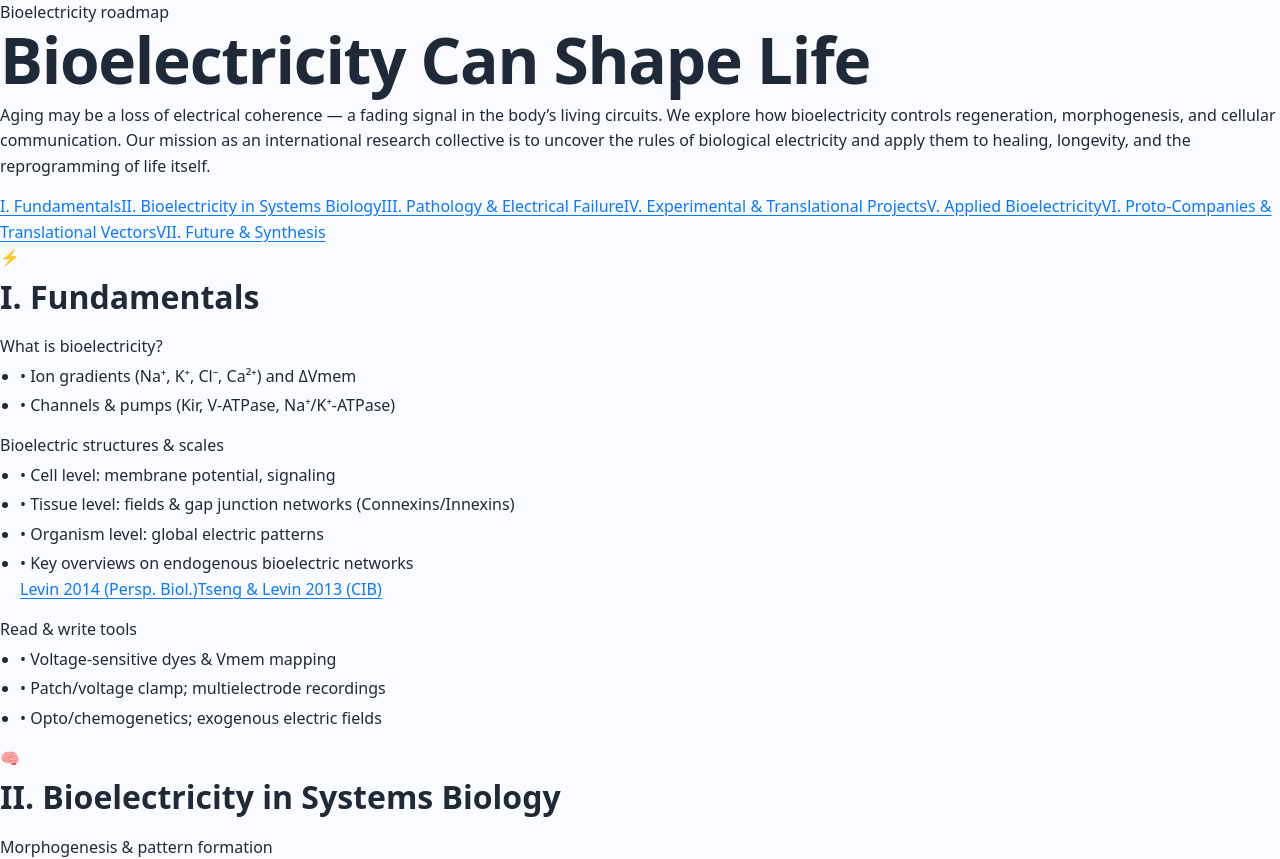
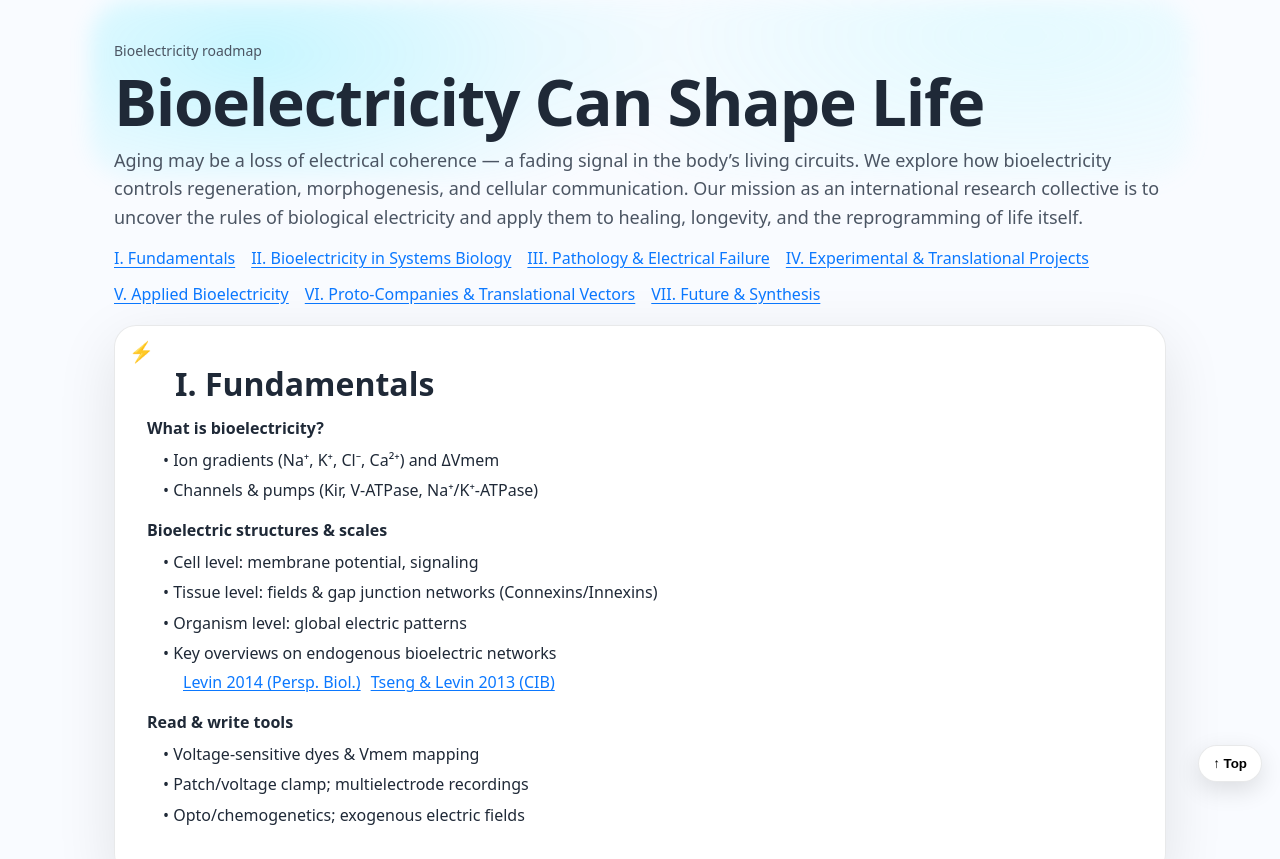
Before and after one commit to kritskayak96-ui/bioelectricity-roadmap, a React (Create React App) app: page / in a window 1280 px wide. Shown: the top 859 px of the page. Built offline with nearby package versions, Linux system fonts and the light colour scheme.

Commit message:
Update styles.css

```diff
--- a/src/styles.css
+++ b/src/styles.css
@@ -1,9 +1,9 @@
 /* =========================================================
-   ELECTROBIOPUNK — LIGHT NEON GLOW (React, контейнер .ebp)
+   ELECTROBIOPUNK — LIGHT NEON GLOW (под твой App.js)
    Файл: src/styles.css
    ========================================================= */
 
-/* Палитра */
+/* ---------- Палитра ---------- */
 :root{
   --base-0:#f9fbff;
   --base-1:#eef6ff;
@@ -14,21 +14,23 @@
   --turq:#7df9ff;
   --violet:#c084fc;
 
-  /* усилим видимость бликов */
+  /* делаем блики выразительнее */
   --glow-opacity-1:.50;
   --glow-opacity-2:.36;
   --glow-opacity-3:.20;
   --grain-opacity:.06;
 
-  --maxw:1000px;
+  --maxw:1100px;
   --radius:22px;
   --shadow:0 18px 60px rgba(0,0,0,.10);
   --border:1px solid rgba(31,41,55,.10);
+
+  --card-bg:#ffffffee;
+  --link:#0b78ff;
 }
 
+*{box-sizing:border-box}
 html,body{height:100%}
-*{box-sizing:border-box}
-
 body{
   margin:0;
   color:var(--ink);
@@ -37,14 +39,14 @@ body{
   position:relative;
 }
 
-/* Яркий фон через body::before, чтобы его не перебивали */
+/* Фон со светлыми неон/бирюза бликами */
 body::before{
   content:"";
   position:fixed; inset:0; z-index:-1; pointer-events:none;
   background:
     radial-gradient(circle at 50% 50%, rgba(0,0,0,var(--grain-opacity)) 0, rgba(0,0,0,0) 60%) repeat,
-    radial-gradient(700px 560px at 10% 6%,  rgba(0,229,255,var(--glow-opacity-1)) 0%, rgba(255,255,255,0) 68%),
-    radial-gradient(820px 620px at 90% 18%, rgba(125,249,255,var(--glow-opacity-2)) 0%, rgba(255,255,255,0) 70%),
+    radial-gradient(720px 560px at 10% 6%,  rgba(0,229,255,var(--glow-opacity-1)) 0%, rgba(255,255,255,0) 68%),
+    radial-gradient(840px 620px at 90% 18%, rgba(125,249,255,var(--glow-opacity-2)) 0%, rgba(255,255,255,0) 70%),
     radial-gradient(1200px 800px at 50% 96%, rgba(192,132,252,var(--glow-opacity-3)) 0%, rgba(255,255,255,0) 78%),
     linear-gradient(180deg,var(--base-0) 0%, var(--base-1) 100%);
   background-size: 900px 900px, auto, auto, auto, auto;
@@ -54,52 +56,143 @@ body::before{
   body::before{
     background:
       radial-gradient(circle at 50% 50%, rgba(0,0,0,var(--grain-opacity)) 0, rgba(0,0,0,0) 60%) repeat,
-      radial-gradient(700px 560px at 10% 6%,  color-mix(in oklab, var(--neon) 100%, white 0%) var(--glow-opacity-1), rgba(255,255,255,0) 68%),
-      radial-gradient(820px 620px at 90% 18%, color-mix(in oklab, var(--turq) 100%, white 0%) var(--glow-opacity-2), rgba(255,255,255,0) 70%),
+      radial-gradient(720px 560px at 10% 6%,  color-mix(in oklab, var(--neon) 100%, white 0%) var(--glow-opacity-1), rgba(255,255,255,0) 68%),
+      radial-gradient(840px 620px at 90% 18%, color-mix(in oklab, var(--turq) 100%, white 0%) var(--glow-opacity-2), rgba(255,255,255,0) 70%),
       radial-gradient(1200px 800px at 50% 96%, color-mix(in oklab, var(--violet) 100%, white 0%) var(--glow-opacity-3), rgba(255,255,255,0) 78%),
       linear-gradient(180deg,var(--base-0) 0%, var(--base-1) 100%);
   }
 }
 
-/* Контейнер (то, что ты обернул в .ebp) */
-.ebp{
+/* ---------- Контейнер и хедер ---------- */
+.wrap{
   max-width:var(--maxw);
   margin:clamp(24px,5vmin,56px) auto;
   padding:0 24px;
 }
 
-/* Типографика */
-h1{
-  font-size:clamp(36px,6vw,64px);
+.kicker{
+  color:var(--muted);
+  font-size:14px;
+  margin-bottom:6px;
+}
+
+.h1{
+  font-size:clamp(38px,6vw,64px);
   line-height:1.05;
   letter-spacing:-.02em;
   margin:0 0 10px 0;
 }
-h2{
-  font-size:clamp(22px,3vw,32px);
-  margin:0 0 12px 0;
+
+.sub{
+  color:var(--muted);
+  font-size:clamp(16px,2.1vw,18px);
+  margin:0 0 14px 0;
 }
-p{margin:.5rem 0 .9rem}
-a{color:#0b78ff; text-underline-offset:3px}
-a:hover{ text-decoration-thickness:2px }
 
-/* Авто-карточки: каждый прямой блок внутри .ebp (кроме первого) */
-.ebp > *:not(:first-child){
-  background:#ffffffee;
+/* Дополнительное свечение прямо в hero (поверх общего фона) */
+.hero{ position:relative; }
+.hero .glow{
+  position:absolute; inset:-40px -24px auto -24px; height:180px;
+  background:
+    radial-gradient(600px 260px at 15% 30%, rgba(0,229,255,.20), rgba(255,255,255,0) 70%),
+    radial-gradient(700px 300px at 85% 20%, rgba(125,249,255,.16), rgba(255,255,255,0) 72%);
+  filter: blur(10px);
+  z-index:-1;
+  border-radius: 40px;
+}
+
+/* ---------- Навигация по разделам ---------- */
+.nav{
+  display:flex; flex-wrap:wrap; gap:10px 16px;
+  margin:10px 0 18px 0;
+}
+.nav a{
+  color:var(--link);
+  text-decoration: underline;
+  text-underline-offset: 3px;
+}
+
+/* ---------- Сетка и карточки ---------- */
+.grid{
+  display:grid;
+  grid-template-columns: 1fr;
+  gap: 22px;
+}
+@media (min-width: 920px){
+  .grid{ grid-template-columns: 1fr; } /* оставим по одной широкой карточке */
+}
+
+.card{
+  position:relative;
+  background:var(--card-bg);
   backdrop-filter:blur(2px);
   border:var(--border);
   border-radius:var(--radius);
   box-shadow:var(--shadow);
   padding:clamp(18px,3.2vw,32px);
-  margin:22px 0;
 }
-.ebp > *:not(:first-child) > h2:first-child{ margin-top:2px }
 
-/* Списки приятнее */
-ul,ol{padding-left:1.25rem; margin:.25rem 0 .9rem}
-li{margin:.25rem 0}
+/* Значок в углу карточки */
+.badge{
+  position:absolute;
+  top:10px; left:14px;
+  font-size:20px;
+}
 
-/* Мобилка */
+/* Заголовки карточек */
+.h2{
+  margin: 6px 0 12px 0;
+  font-size: clamp(22px,3.2vw,32px);
+  line-height:1.25;
+  padding-left: 28px; /* чтобы не налезать на badge */
+}
+
+/* Группы внутри карточек */
+.group-title{
+  font-weight:600;
+  margin: 10px 0 6px;
+}
+
+/* Списки: используешь свои точки, поэтому убираем стандартные */
+.ul{
+  list-style:none;
+  padding-left: 1rem;
+  margin: .25rem 0 .9rem;
+}
+.li{
+  margin: .30rem 0;
+}
+
+/* Блок ссылок под пунктом */
+.links{ margin: 4px 0 0 1.25rem; }
+.link{
+  display:inline-block;
+  margin-right:10px;
+  color:var(--link);
+  text-underline-offset: 2px;
+}
+
+/* Футер и кнопка вверх */
+.footer{
+  text-align:center;
+  color:var(--muted);
+  margin: 28px 0 16px;
+}
+
+.toTop{
+  position:fixed;
+  right:18px; bottom:18px;
+  border-radius:999px;
+  border:var(--border);
+  background:#fff;
+  box-shadow:0 8px 24px rgba(0,0,0,.12);
+  padding:10px 14px;
+  font-weight:600;
+  cursor:pointer;
+}
+.toTop:hover{ transform: translateY(-1px); }
+
+/* Мобильные отступы */
 @media (max-width:560px){
-  .ebp{padding:0 16px}
+  .wrap{ padding:0 16px; }
 }
```
